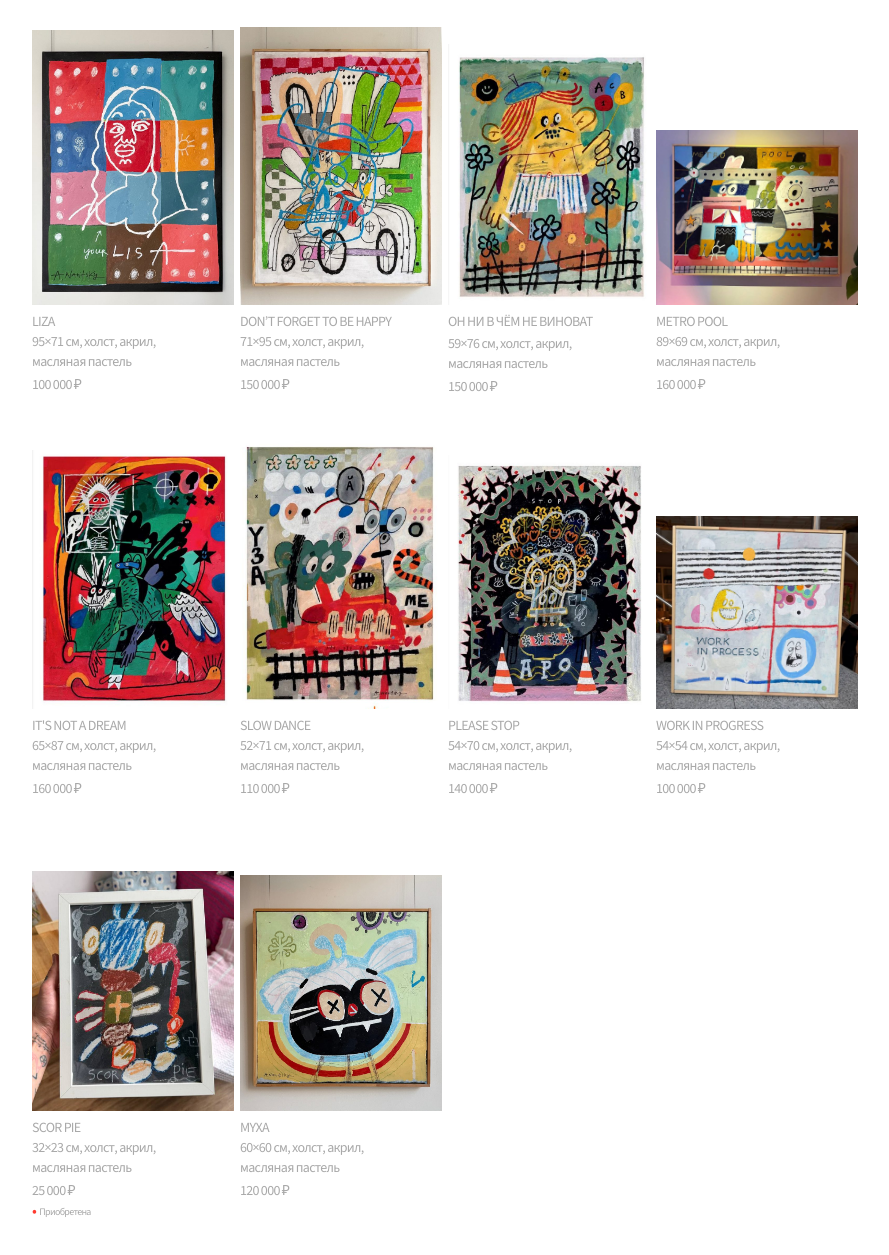
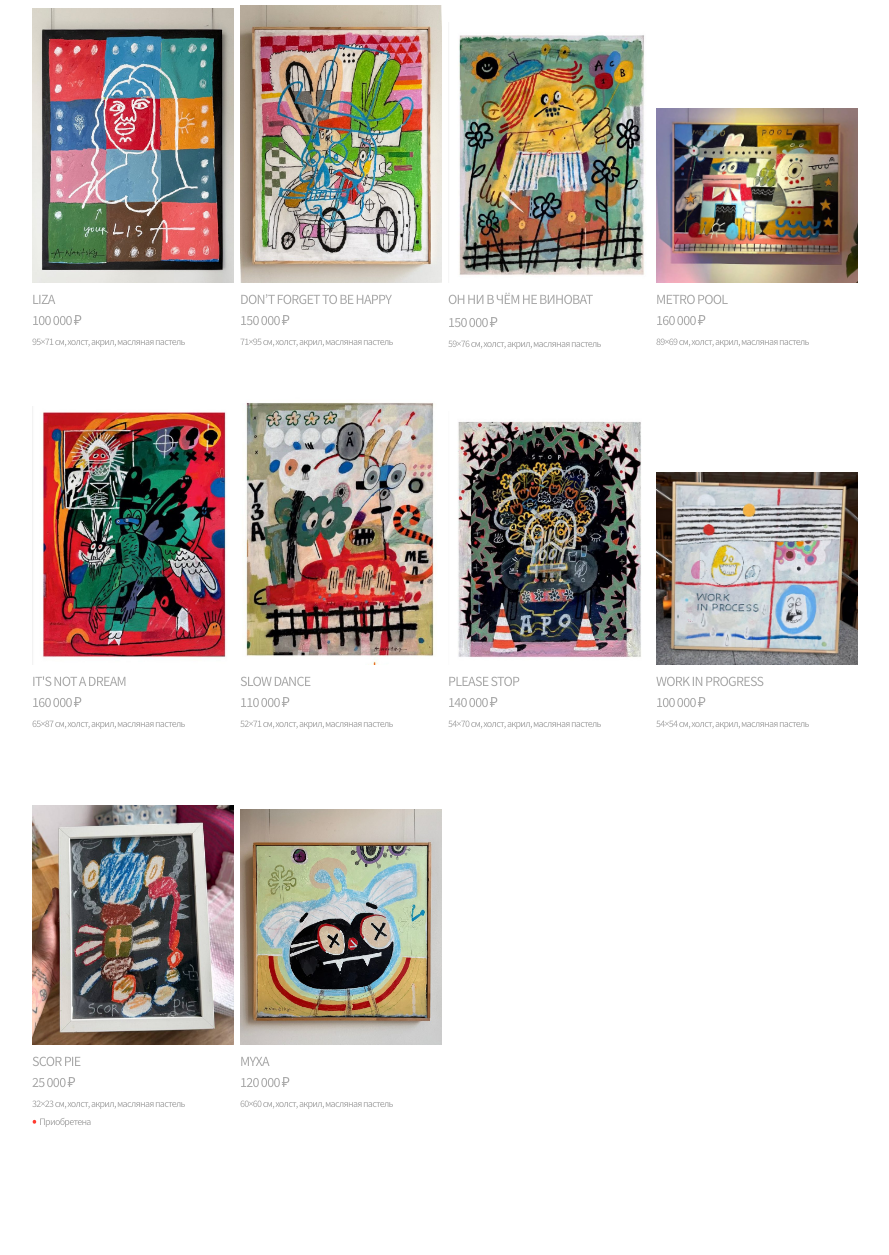
Before and after one commit to snegurkirill/andrey-novitskiy-site, a plain HTML site: page Core/index.html in a window 1280 px wide. Shown: the part 1912-3167 px from the top of the page, without its empty margins (96-985 px from the left). After the commit the page ends 3137 px from the top, so only its background shows below. Drawn offline with Linux system fonts and the light colour scheme; a web font is replaced by a local one.

Commit message:
Move size and materials below the price, at the status size
Card order is now title, price, size and materials, status. The details
line drops to 10px to match the status line.

Co-Authored-By: Claude Opus 5 <noreply@anthropic.com>

```diff
--- a/Core/index.html
+++ b/Core/index.html
@@ -40,96 +40,96 @@
           <img src="assets/works/01-african-souvenir.jpg" alt="AFRICAN SOUVENIR (диптих)" width="900" height="543" loading="lazy" decoding="async">
           <figcaption>
             <span class="work__title">AFRICAN SOUVENIR (диптих)</span>
+            <span class="work__price">260 000 ₽</span>
             <span class="work__details">140×70 см, холст, акрил, масляная пастель, аэрограф</span>
-            <span class="work__price">260 000 ₽</span>
           </figcaption>
         </figure>
         <figure class="work">
           <img src="assets/works/02-abat-jour.jpg" alt="ABAT-JOUR" width="698" height="900" loading="lazy" decoding="async">
           <figcaption>
             <span class="work__title">ABAT-JOUR</span>
+            <span class="work__price">130 000 ₽</span>
             <span class="work__details">50×70 см, холст, акрил, масляная пастель, аэрограф</span>
-            <span class="work__price">130 000 ₽</span>
           </figcaption>
         </figure>
         <figure class="work">
           <img src="assets/works/03-tiger.jpg" alt="TIGER" width="661" height="900" loading="lazy" decoding="async">
           <figcaption>
             <span class="work__title">TIGER</span>
+            <span class="work__price">15 000 ₽</span>
             <span class="work__details">50×70 см, бумага, шелкография, авторская доработка</span>
-            <span class="work__price">15 000 ₽</span>
           </figcaption>
         </figure>
         <figure class="work">
           <img src="assets/works/04-liza.jpg" alt="LIZA" width="661" height="900" loading="lazy" decoding="async">
           <figcaption>
             <span class="work__title">LIZA</span>
+            <span class="work__price">100 000 ₽</span>
             <span class="work__details">95×71 см, холст, акрил, масляная пастель</span>
-            <span class="work__price">100 000 ₽</span>
           </figcaption>
         </figure>
         <figure class="work">
           <img src="assets/works/05-dont-forget-to-be-happy.jpg" alt="DON’T FORGET TO BE HAPPY" width="656" height="900" loading="lazy" decoding="async">
           <figcaption>
             <span class="work__title">DON’T FORGET TO BE HAPPY</span>
+            <span class="work__price">150 000 ₽</span>
             <span class="work__details">71×95 см, холст, акрил, масляная пастель</span>
-            <span class="work__price">150 000 ₽</span>
           </figcaption>
         </figure>
         <figure class="work">
           <img src="assets/works/06-on-ni-v-chem-ne-vinovat.jpg" alt="ОН НИ В ЧЁМ НЕ ВИНОВАТ" width="698" height="900" loading="lazy" decoding="async">
           <figcaption>
             <span class="work__title">ОН НИ В ЧЁМ НЕ ВИНОВАТ</span>
+            <span class="work__price">150 000 ₽</span>
             <span class="work__details">59×76 см, холст, акрил, масляная пастель</span>
-            <span class="work__price">150 000 ₽</span>
           </figcaption>
         </figure>
         <figure class="work">
           <img src="assets/works/07-metro-pool.jpg" alt="METRO POOL" width="891" height="772" loading="lazy" decoding="async">
           <figcaption>
             <span class="work__title">METRO POOL</span>
+            <span class="work__price">160 000 ₽</span>
             <span class="work__details">89×69 см, холст, акрил, масляная пастель</span>
-            <span class="work__price">160 000 ₽</span>
           </figcaption>
         </figure>
         <figure class="work">
           <img src="assets/works/08-its-not-a-dream.jpg" alt="IT'S NOT A DREAM" width="702" height="900" loading="lazy" decoding="async">
           <figcaption>
             <span class="work__title">IT'S NOT A DREAM</span>
+            <span class="work__price">160 000 ₽</span>
             <span class="work__details">65×87 см, холст, акрил, масляная пастель</span>
-            <span class="work__price">160 000 ₽</span>
           </figcaption>
         </figure>
         <figure class="work">
           <img src="assets/works/09-slow-dance.jpg" alt="SLOW DANCE" width="671" height="900" loading="lazy" decoding="async">
           <figcaption>
             <span class="work__title">SLOW DANCE</span>
+            <span class="work__price">110 000 ₽</span>
             <span class="work__details">52×71 см, холст, акрил, масляная пастель</span>
-            <span class="work__price">110 000 ₽</span>
           </figcaption>
         </figure>
         <figure class="work">
           <img src="assets/works/10-please-stop.jpg" alt="PLEASE STOP" width="718" height="900" loading="lazy" decoding="async">
           <figcaption>
             <span class="work__title">PLEASE STOP</span>
+            <span class="work__price">140 000 ₽</span>
             <span class="work__details">54×70 см, холст, акрил, масляная пастель</span>
-            <span class="work__price">140 000 ₽</span>
           </figcaption>
         </figure>
         <figure class="work">
           <img src="assets/works/11-work-in-progress.jpg" alt="WORK IN PROGRESS" width="900" height="858" loading="lazy" decoding="async">
           <figcaption>
             <span class="work__title">WORK IN PROGRESS</span>
+            <span class="work__price">100 000 ₽</span>
             <span class="work__details">54×54 см, холст, акрил, масляная пастель</span>
-            <span class="work__price">100 000 ₽</span>
           </figcaption>
         </figure>
         <figure class="work">
           <img src="assets/works/12-scor-pie.jpg" alt="SCOR PIE" width="759" height="900" loading="lazy" decoding="async">
           <figcaption>
             <span class="work__title">SCOR PIE</span>
+            <span class="work__price">25 000 ₽</span>
             <span class="work__details">32×23 см, холст, акрил, масляная пастель</span>
-            <span class="work__price">25 000 ₽</span>
             <span class="work__status work__status--sold">Приобретена</span>
           </figcaption>
         </figure>
@@ -137,8 +137,8 @@
           <img src="assets/works/13-myxa.jpg" alt="MYXA" width="773" height="900" loading="lazy" decoding="async">
           <figcaption>
             <span class="work__title">MYXA</span>
+            <span class="work__price">120 000 ₽</span>
             <span class="work__details">60×60 см, холст, акрил, масляная пастель</span>
-            <span class="work__price">120 000 ₽</span>
           </figcaption>
         </figure>
       </div>
--- a/Core/styles.css
+++ b/Core/styles.css
@@ -188,20 +188,21 @@ body {
   text-wrap: balance;
 }
 
-/* Card caption, top to bottom: title / size, materials / price / status. */
+/* Card caption, top to bottom: title / price / size, materials / status.
+   The last two are secondary: 4px under the caption size. */
 .work figcaption > span { display: block; }
 
+.work__price {
+  margin-top: calc(2 * var(--u));
+  font-variant-numeric: tabular-nums;
+}
+
 .work__details,
-.work__price { margin-top: calc(2 * var(--u)); }
+.work__status { font-size: calc((var(--fs-caption) - 4) * var(--u)); }
 
-.work__price { font-variant-numeric: tabular-nums; }
+.work__details { margin-top: calc(6 * var(--u)); }
+.work__status  { margin-top: calc(4 * var(--u)); }
 
-/* Status: last line, 4px under the caption size, led by a coloured dot.
-   Add a state by adding a modifier with its own --dot. */
-.work__status {
-  margin-top: calc(6 * var(--u));
-  font-size: calc((var(--fs-caption) - 4) * var(--u));
-}
 .work__status::before {
   content: "•";
   color: var(--dot);
```
Also changed, not shown: 1 other file.
